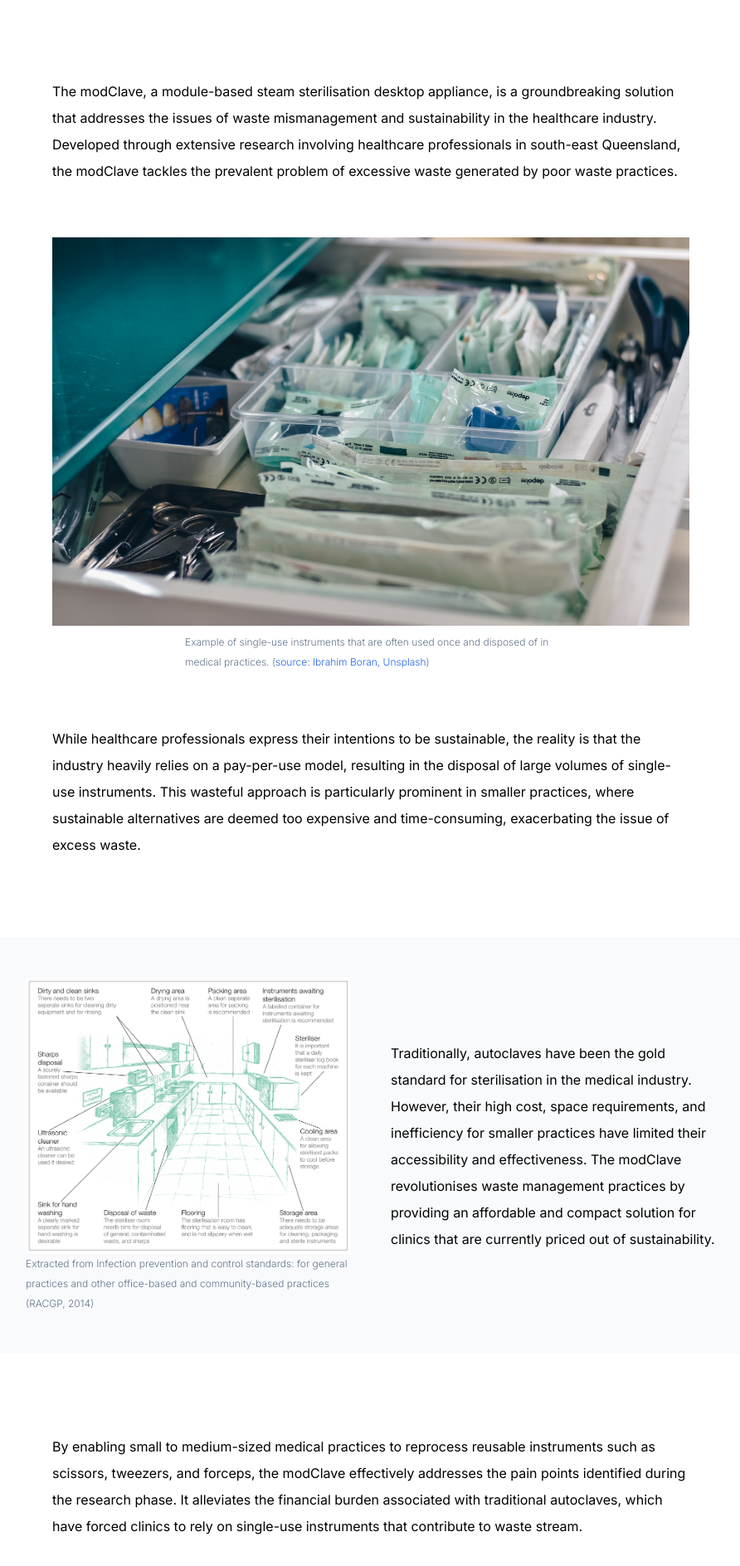
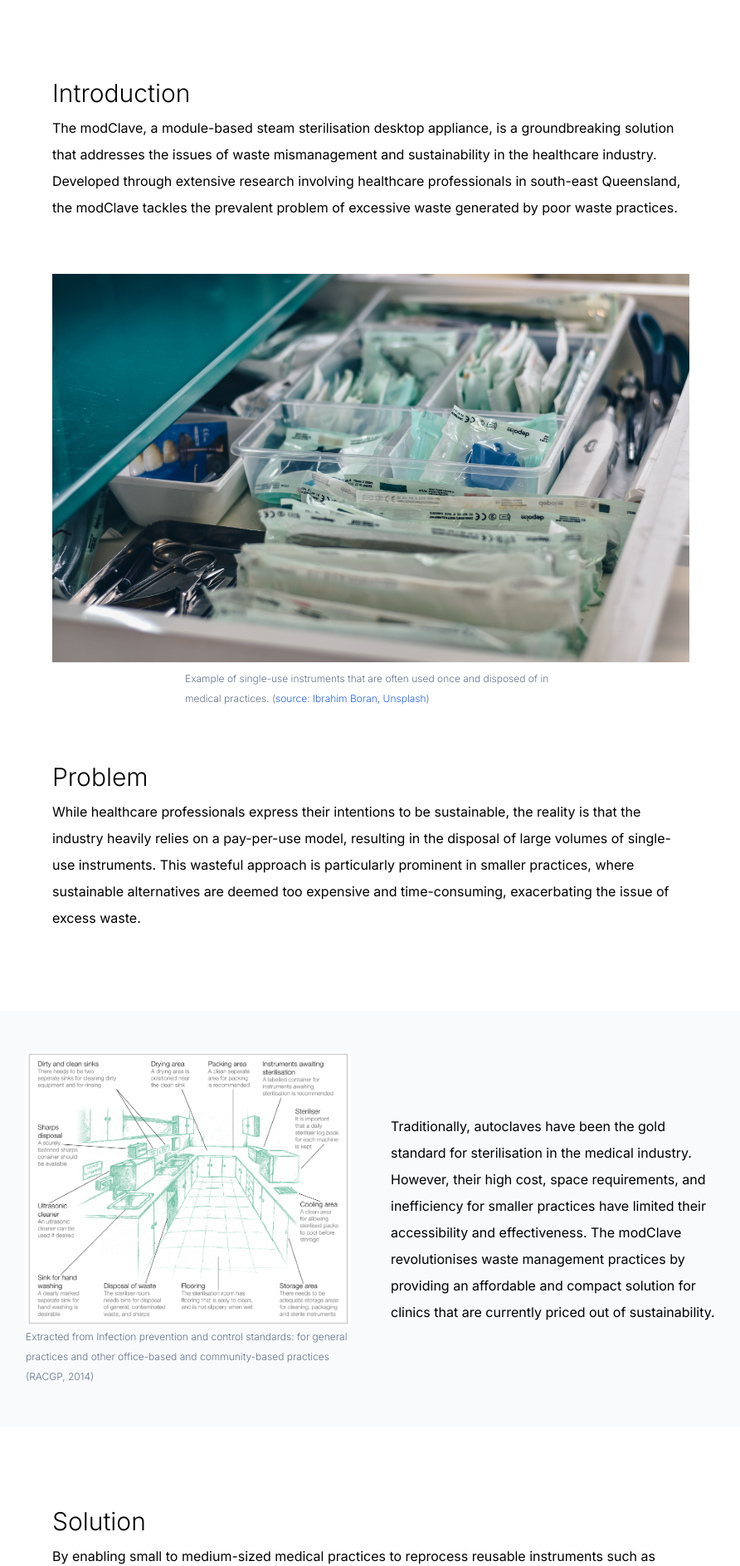
Before and after one commit to isbonora/isbonora.com, a Next.js app: page /projects/modclave-store-and-sterilise in a window 1280 px wide. Shown: the part 1135-3022 px from the top of the page at 83% size, without its empty margins (193-1085 px from the left). Built offline with nearby package versions, Linux system fonts and the light colour scheme.

Commit message:
Added headings to the post

```diff
--- a/app/projects/modclave-store-and-sterilise/page.tsx
+++ b/app/projects/modclave-store-and-sterilise/page.tsx
@@ -41,6 +41,8 @@ export default function Home() {
           placeholder="blur"
         />
 
+        <div className='section'>
+          <h3>Introduction</h3>
           <p className="leading-loose">
             The modClave, a module-based steam sterilisation desktop appliance, is
             a groundbreaking solution that addresses the issues of waste
@@ -49,6 +51,7 @@ export default function Home() {
             south-east Queensland, the modClave tackles the prevalent problem of
             excessive waste generated by poor waste practices.
           </p>
+        </div>
 
 
         <div className="flex flex-col items-center gap-2">
@@ -65,6 +68,8 @@ export default function Home() {
         </div>
 
 
+        <div className='section'>
+          <h3>Problem</h3>
           <p className="leading-loose">
             While healthcare professionals express their intentions to be
             sustainable, the reality is that the industry heavily relies on a
@@ -74,6 +79,7 @@ export default function Home() {
             deemed too expensive and time-consuming, exacerbating the issue of
             excess waste.
           </p>
+        </div>
 
 
         <div className='grid grid-cols-1 xl:grid-cols-2  gap-12 off-width items-center bg-slate-50 px-8 py-12'>
@@ -102,9 +108,12 @@ export default function Home() {
 
 
 
+        <div className='section'>
+          <h3>Solution</h3>
           <p className="leading-loose">
             By enabling small to medium-sized medical practices to reprocess reusable instruments such as scissors, tweezers, and forceps, the modClave effectively addresses the pain points identified during the research phase. It alleviates the financial burden associated with traditional autoclaves, which have forced clinics to rely on single-use instruments that contribute to waste stream.
           </p>
+        </div>
 
 
 
@@ -117,13 +126,18 @@ export default function Home() {
           placeholder="blur"
         />
 
+
+        <div className='section'>
+          <h3>Outcome</h3>
           <p className="leading-loose">
             With its potential to promote sustainable practices across various facets of the medical industry, the modClave represents a significant advancement in addressing waste mismanagement. This project has not only enhanced my skills as a graduate of industrial design has emphasised for myself the importance of addressing waste during product development and understanding the need to know explicitly what my users problems are.
           </p>
+        </div>
 
 
 
-        <div id="section" className="flex flex-col gap-2">
+        <div className="section">
+          <h3>Read More</h3>
           <Link id="file_link" href='https://www.dropbox.com/s/ks2ap17jhnmhhqg/modClave%20Designed%20Document%20with%20Justification%20Chapter%201-11-2022.pdf?dl=0' target="_blank" className="bg-gray-100 flex justify-between items-center hover:bg-gray-200 px-6 py-4">
             <span className="text-4xl">
               📁
--- a/app/styles/project.css
+++ b/app/styles/project.css
@@ -22,3 +22,11 @@ p {
         margin-bottom: 2rem;
     }
 }
+
+.section {
+    @apply flex flex-col gap-2;
+}
+
+.section > h3 {
+    @apply text-3xl font-light;
+}
```
Lines whose indentation alone changed are shown as unchanged.
